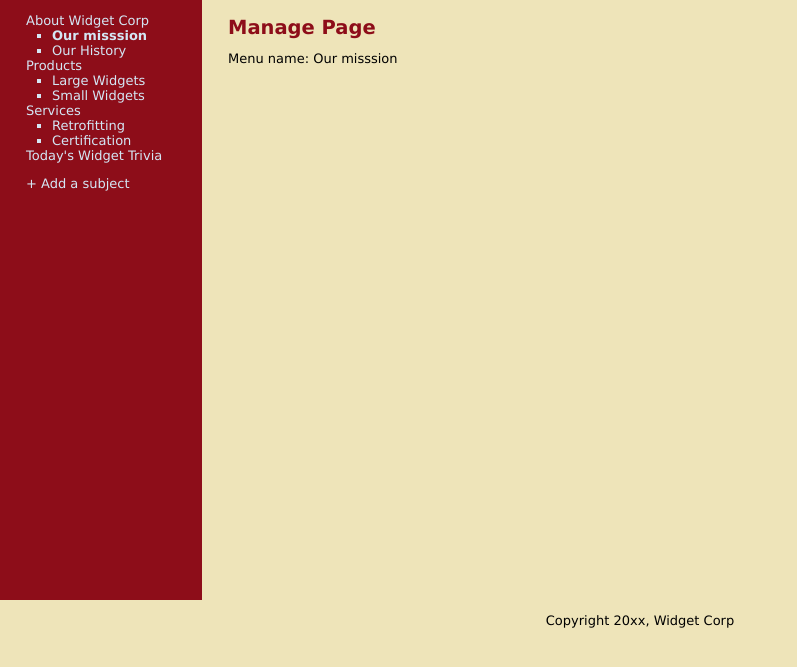
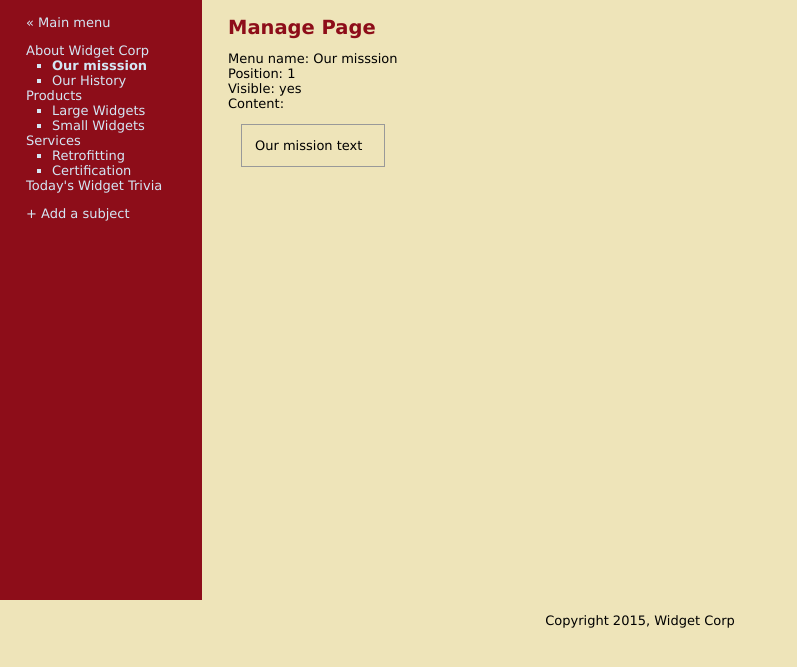
Before and after one commit to thiagobarso/tbsphp, a PHP site: page /manage_content.php?page=2 in a window 1280 px wide. Shown: the part 70-737 px from the top of the page, without its empty margins (0-797 px from the left). Run offline with PHP 8.4, Linux system fonts and the light colour scheme; data comes from the database, SQL or seed files in the repository.

Commit message:
video 115

```diff
--- a/widget_corp/includes/functions.php
+++ b/widget_corp/includes/functions.php
@@ -23,7 +23,9 @@ function form_errors($errors=array()){
 		$output .= "Please fix the following errors:";
 		$output .= "<ul>";
 		foreach ($errors as $key => $error){
-			$output .= "<li>{$error}</li>";
+			$output .= "<li>";
+			$output .= htmlentities($error);
+			$output .= "</li>";
 		}
 		$output .= "</ul>";
 		$output .= "</div>";
@@ -72,7 +74,7 @@ function navigation($subject_array,$page_array){
 		$output .= "<a href=\"manage_content.php?subject=";
 		$output .= urlencode($subject["id"]);
 		$output .= "\">";
-		$output .= $subject["menu_name"];
+		$output .= htmlentities($subject["menu_name"]);
 		$output .= "</a>";
 
 		$page_set = find_pages_for_subject($subject["id"]);
@@ -86,7 +88,7 @@ function navigation($subject_array,$page_array){
 			$output .= "<a href=\"manage_content.php?page=";
 			$output .= urlencode($page["id"]);
 			$output .="\">";
-			$output .= $page["menu_name"];
+			$output .= htmlentities($page["menu_name"]);
 			$output .= "</a>";
 			$output .= "</li>";
 		}
--- a/widget_corp/includes/layouts/footer.php
+++ b/widget_corp/includes/layouts/footer.php
@@ -1,4 +1,4 @@
-	<div id="footer">Copyright 20xx, Widget Corp</div>
+	<div id="footer">Copyright <?php echo date("Y");?>, Widget Corp</div>
 	</body>
 </html>
 <?php
--- a/widget_corp/public/manage_content.php
+++ b/widget_corp/public/manage_content.php
@@ -5,6 +5,8 @@
 <?php find_selected_page(); ?>
 <div id="main">
 	<div id="navigation">
+		<br />
+		<a href="admin.php">&laquo; Main menu</a><br />
 		<?php echo navigation($current_subject, $current_page); ?>
 		<a href="new_subject.php">+ Add a subject</a>
 	</div>
@@ -12,11 +14,22 @@
 		<?php echo message();?>
 		<?php if($current_subject){?>
 			<h2>Manage Subject</h2>
-			Menu name: <?php echo $current_subject["menu_name"];?>
-			<a href="edit_subject.php?subject=<?php echo $current_subject["id"]; ?>">Edit Subject</a>
+			Menu name: <?php echo htmlentities($current_subject["menu_name"]);?> <br />
+			Position: <?php echo $current_subject["position"]; ?> <br />
+			Visible: <?php echo $current_subject["visible"] == 1 ? 'yes' : 'no'; ?> <br />
+			<br />
+			<a
+			href="edit_subject.php?subject=<?php echo urlencode($current_subject["id"]); ?>">Edit
+			Subject</a>
 		<?php } elseif ($current_page){?>
 			<h2>Manage Page</h2>
-			Menu name: <?php echo $current_page["menu_name"];?>
+			Menu name: <?php echo htmlentities($current_page["menu_name"]);?> <br />
+			Position: <?php echo $current_page["position"]; ?> <br />
+			Visible: <?php echo $current_page["visible"] == 1 ? 'yes' : 'no'; ?> <br />
+			Content:<br />
+			<div class="view-content">
+				<?php echo htmlentities($current_page["content"]); ?>
+			</div>
 		<?php } else {?>
 			Please select a subject or a page.
 		<?php } ?>
--- a/widget_corp/public/stylesheets/public.css
+++ b/widget_corp/public/stylesheets/public.css
@@ -67,9 +67,20 @@ background: #EEE4B9;
 }
 #page h2 { color: #8D0D19; margin-top: 1em;}
 #page h3 { color: #8D0D19}
+.view-content{
+	margin: 1em; padding: 1em; border: 1px solid #999;
+}
 
 div.message{
 	border: 2px solid #8D0D19;
 	color: #8D0D19; font-weight: bold;
 	margin: 1em 0; padding: 1em;
 }
+
+/*errors*/
+.error{
+	color: #8D0D19; border: 2px solid #8D0D19;
+	margin: 1em 0 ; padding: 1em;
+}
+
+.error ul { padding-left: 2em;}
```
Also changed, not shown: widget_corp/public/edit_subject.php (+6 -6 lines).
